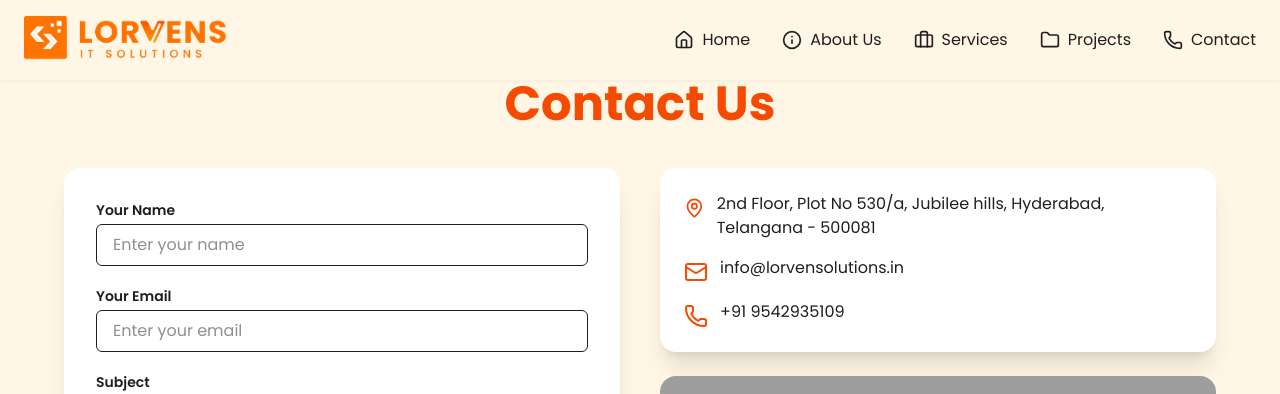
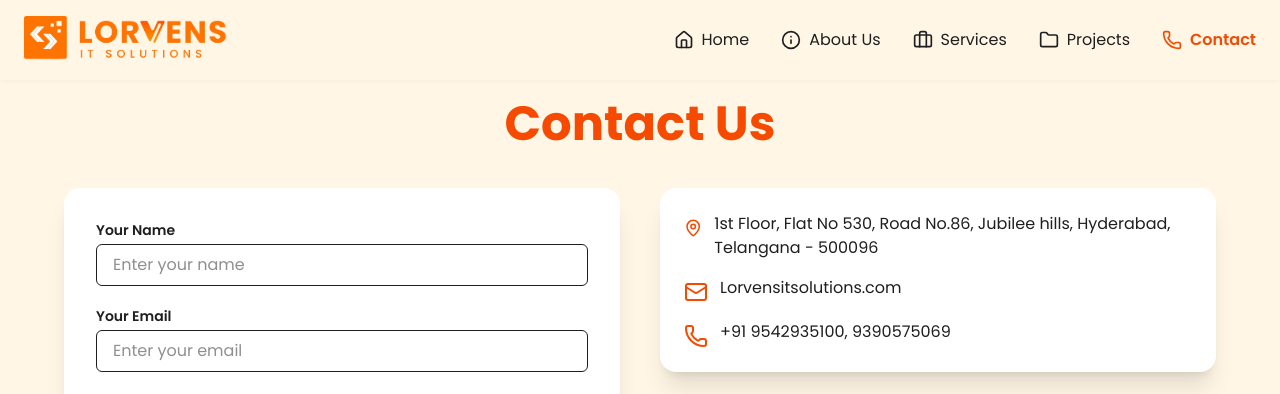
Before and after one commit to LorvensITSolutions/lorvens-v1, a React (Vite) app: page /contact in a window 1280 px wide. Shown: the top 394 px of the page. Built offline with nearby package versions, Linux system fonts and the light colour scheme; grey boxes are pictures that could not be loaded.

Commit message:
active_link_changes

```diff
--- a/src/Pages/ContactPage.jsx
+++ b/src/Pages/ContactPage.jsx
@@ -6,7 +6,7 @@ const ContactPage = () => {
   return (
     <div className="min-h-screen bg-[#FFF6E5] pt-10 text-[#1F1F1F]">
       <motion.h1
-        className="text-3xl pt-10 sm:text-4xl md:text-5xl font-extrabold text-center text-orange-600 mb-10"
+        className="text-3xl pt-15 sm:text-4xl md:text-5xl font-extrabold text-center text-orange-600 mb-10"
         initial={{ opacity: 0, y: -50 }}
         animate={{ opacity: 1, y: 0 }}
         transition={{ duration: 0.6 }}
@@ -77,16 +77,16 @@ const ContactPage = () => {
             <div className="flex items-start gap-3">
               <MapPin className="text-orange-600 mt-1" />
               <p>
-                  2nd Floor, Plot No 530/a, Jubilee hills, Hyderabad, Telangana - 500081
+                  1st Floor, Flat No 530, Road No.86, Jubilee hills, Hyderabad, Telangana - 500096
               </p>
             </div>
             <div className="flex items-start gap-3">
               <Mail className="text-orange-600 mt-1" />
-              <p>info@lorvensolutions.in</p>
+              <p>Lorvensitsolutions.com</p>
             </div>
             <div className="flex items-start gap-3">
               <Phone className="text-orange-600 mt-1" />
-              <p>+91 9542935109</p>
+              <p>+91 9542935100, 9390575069</p>
             </div>
           </div>
 
@@ -110,9 +110,6 @@ const ContactPage = () => {
         </motion.div>
       </div>
 
-      <div className="mt-12">
-        {/* <Footer /> */}
-      </div>
     </div>
   );
 };
--- a/src/Pages/ServiceDetail.jsx
+++ b/src/Pages/ServiceDetail.jsx
@@ -2,7 +2,6 @@ import React from "react";
 import { useParams, Link } from "react-router-dom";
 import { motion } from "framer-motion";
 import Navbar from "../components/Navbar";
-import Footer from "../components/Footer";
 
 const services = [
   {
--- a/src/Pages/Services.jsx
+++ b/src/Pages/Services.jsx
@@ -13,27 +13,30 @@ import IT from "../assets/IT.jpg";
 import portfolio from "../assets/PORTFOLIO.jpg";
 
 export const services = [
+
   {
-    title: "Mobile Solutions",
+    title: "Web Development",
+    tagline: "Modern, Fast & Secure",
+    description: "Create dynamic web experiences that deliver results. From progressive web apps to enterprise solutions, we craft responsive, accessible, and high-performing applications tailored to your workflow.",
+    image: web,
+    features: ["Progressive Web Apps", "Enterprise Grade", "Cloud Ready"]
+  },
+    {
+    title: "Android Development",
     tagline: "Native & Cross-Platform Excellence",
     description: "Transform your ideas into powerful mobile experiences. We build scalable iOS and Android applications with intuitive design, robust security, and seamless performance that grows with your business needs.",
     image: mobile,
     features: ["iOS & Android", "Cross-Platform", "Performance Optimized"]
   },
-  {
-    title: "Web Applications",
-    tagline: "Modern, Fast & Secure",
-    description: "Create dynamic web experiences that deliver results. From progressive web apps to enterprise solutions, we craft responsive, accessible, and high-performing applications tailored to your workflow.",
-    image: web,
-    features: ["Progressive Web Apps", "Enterprise Grade", "Cloud Ready"]
+    {
+    title: "Degital Marketing",
+    tagline: "Strategic Marketing Solutions",
+    description: "Amplify your brand's reach with data-driven marketing strategies. We combine creativity with analytics to deliver campaigns that build meaningful connections and drive measurable results.",
+    image: DIGITAL,
+    features: ["SEO & SEM", "Content Strategy", "Performance Tracking"]
   },
-  {
-    title: "Learning Platforms",
-    tagline: "Education Technology Solutions",
-    description: "Bridge the gap between knowledge and learners with immersive educational platforms. We build scalable e-learning solutions that make education accessible, engaging, and effective for everyone.",
-    image: virtualClasses,
-    features: ["Interactive Learning", "Real-time Collaboration", "Accessible Design"]
-  },
+
+
   {
     title: "E-Commerce Platforms",
     tagline: "Complete Commerce Solutions",
@@ -41,6 +44,14 @@ export const services = [
     image: e_commerce,
     features: ["Secure Payments", "Inventory Management", "Analytics Dashboard"]
   },
+    {
+    title: "Learning Platforms",
+    tagline: "Education Technology Solutions",
+    description: "Bridge the gap between knowledge and learners with immersive educational platforms. We build scalable e-learning solutions that make education accessible, engaging, and effective for everyone.",
+    image: virtualClasses,
+    features: ["Interactive Learning", "Real-time Collaboration", "Accessible Design"]
+  },
+
   {
     title: "Digital Portfolios",
     tagline: "Your Professional Presence",
@@ -54,13 +65,6 @@ export const services = [
     description: "Harness the power of artificial intelligence to streamline operations and unlock insights. We implement responsible AI solutions that enhance productivity while maintaining human oversight.",
     image: AI,
     features: ["Process Automation", "Data Analytics", "Responsible AI"]
-  },
-  {
-    title: "Digital Growth",
-    tagline: "Strategic Marketing Solutions",
-    description: "Amplify your brand's reach with data-driven marketing strategies. We combine creativity with analytics to deliver campaigns that build meaningful connections and drive measurable results.",
-    image: DIGITAL,
-    features: ["SEO & SEM", "Content Strategy", "Performance Tracking"]
   },
   {
     title: "Technology Consulting",
@@ -141,7 +145,7 @@ const Services = () => {
             <div className="flex flex-wrap justify-center gap-6 text-sm text-gray-500 dark:text-gray-400">
               <div className="flex items-center gap-2">
                 <div className="w-2 h-2 bg-green-500 rounded-full"></div>
-                <span>Trusted by 500+ Clients</span>
+                <span>Trusted platform</span>
               </div>
               <div className="flex items-center gap-2">
                 <div className="w-2 h-2 bg-blue-500 rounded-full"></div>
--- a/src/components/Navbar.jsx
+++ b/src/components/Navbar.jsx
@@ -10,8 +10,7 @@ import {
   Folder,
 } from "lucide-react";
 import logoImg from "../assets/lorvensIT.png";
-
-import { Link } from "react-router-dom";
+import { Link, useLocation } from "react-router-dom";
 import { motion } from "framer-motion";
 
 const navLinks = [
@@ -22,10 +21,9 @@ const navLinks = [
   { to: "/contact", icon: <Phone size={20} />, label: "Contact" },
 ];
 
-
-
 const Navbar = () => {
   const [open, setOpen] = useState(false);
+  const location = useLocation();
 
   useEffect(() => {
     const handleResize = () => {
@@ -34,6 +32,8 @@ const Navbar = () => {
     window.addEventListener("resize", handleResize);
     return () => window.removeEventListener("resize", handleResize);
   }, []);
+
+  const isActive = (path) => location.pathname === path;
 
   return (
     <header className="fixed top-0 left-0 w-full bg-[#FFF6E5] shadow-[0_2px_4px_rgba(0,0,0,0.03)] z-50">
@@ -44,10 +44,7 @@ const Navbar = () => {
           animate={{ opacity: 1, y: 0 }}
           transition={{ duration: 0.6 }}
         >
-          <Link
-            to="/"
-            className="flex items-center"
-          >
+          <Link to="/" className="flex items-center">
             <motion.img
               src={logoImg}
               alt="Lorvens Solutions"
@@ -70,7 +67,11 @@ const Navbar = () => {
             >
               <Link
                 to={link.to}
-                className="flex items-center gap-2 hover:text-orange-600 transition-colors duration-300"
+                className={`flex items-center gap-2 transition-colors duration-300 ${
+                  isActive(link.to)
+                    ? "text-orange-600 font-semibold"
+                    : "hover:text-orange-600"
+                }`}
               >
                 {link.icon}
                 <motion.span whileHover={{ x: 4 }} className="transition-transform">
@@ -113,7 +114,11 @@ const Navbar = () => {
               <Link
                 to={link.to}
                 onClick={() => setOpen(false)}
-                className="flex items-center gap-2 hover:text-orange-600 transition-all duration-300"
+                className={`flex items-center gap-2 transition-all duration-300 ${
+                  isActive(link.to)
+                    ? "text-orange-600 font-semibold"
+                    : "hover:text-orange-600"
+                }`}
               >
                 {link.icon}
                 <motion.span whileHover={{ x: 3 }}>{link.label}</motion.span>
```
